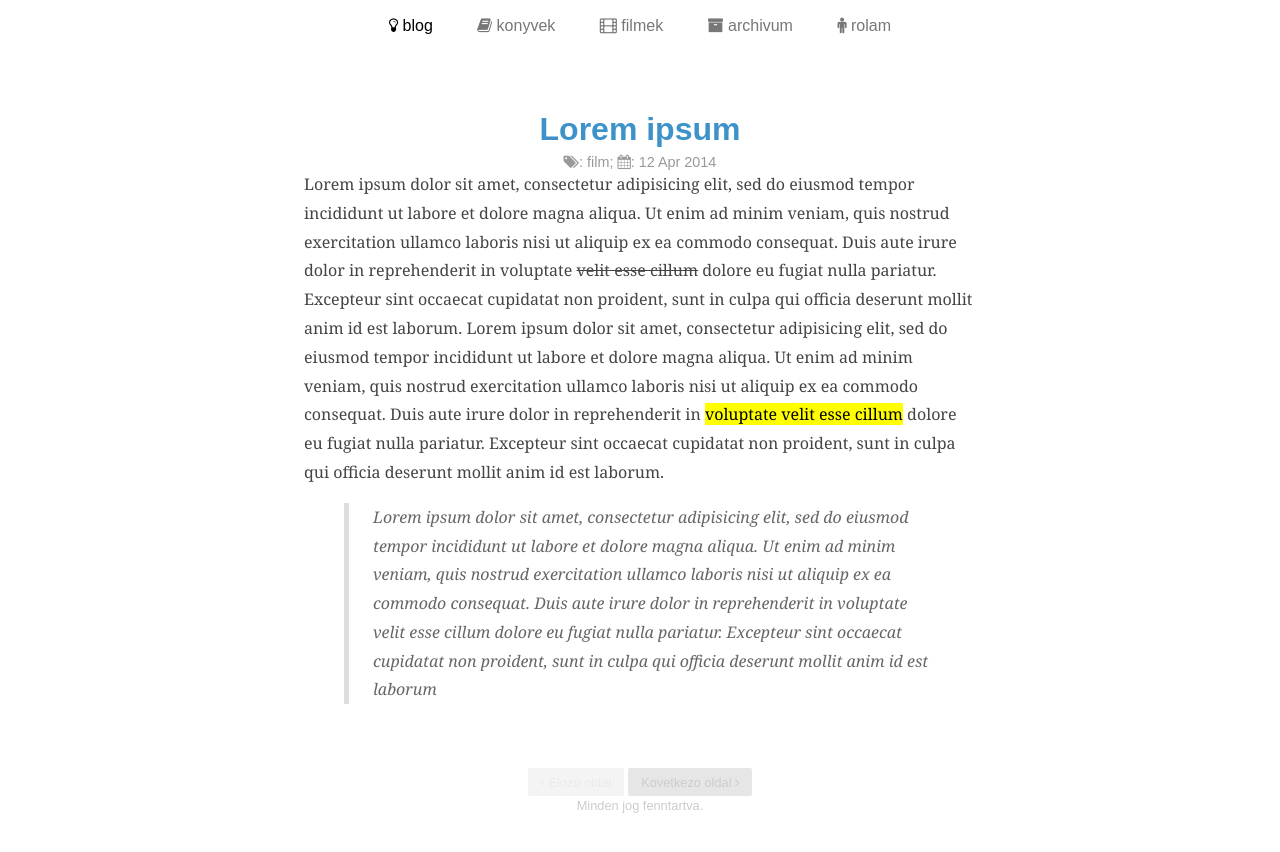
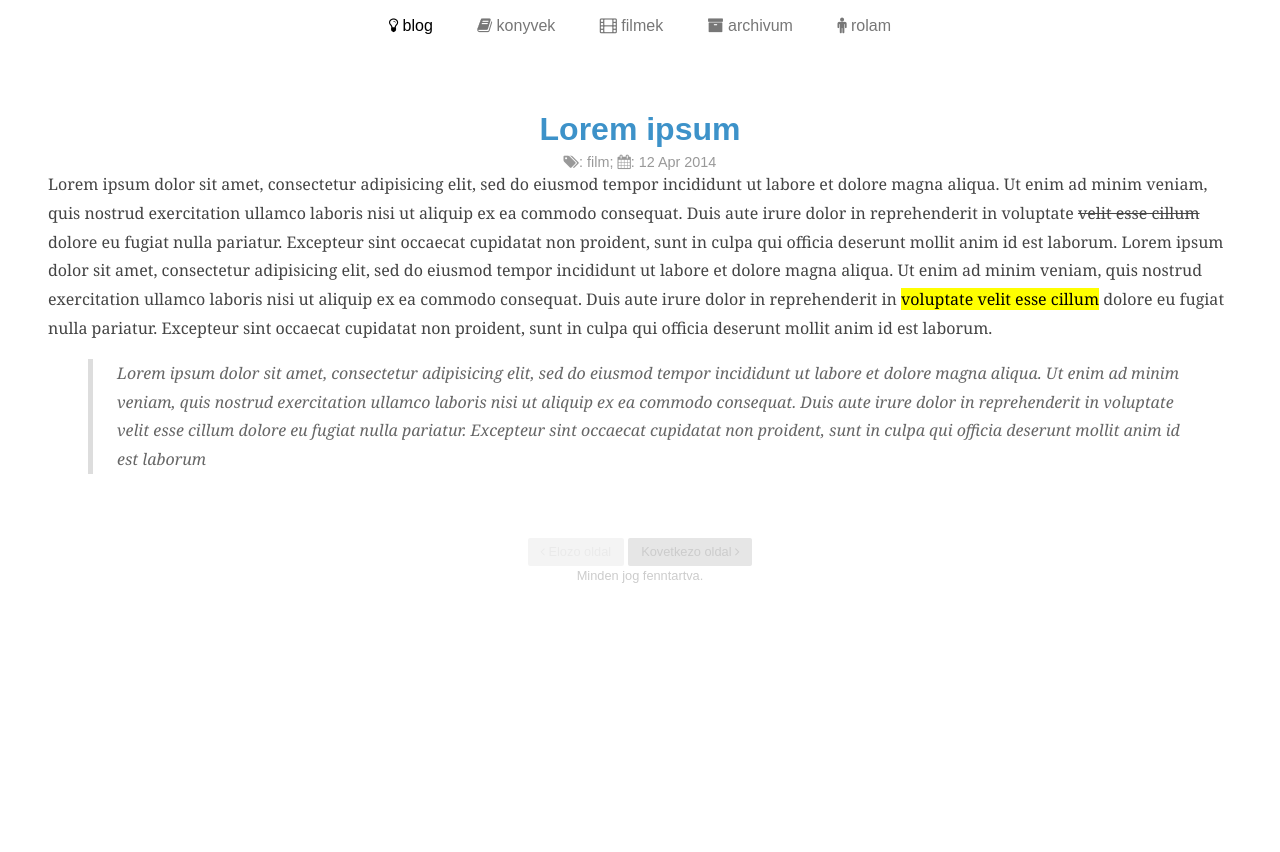
Before and after one commit to 4p3/4p3.github.io, a Jekyll site: the page core.html, which Jekyll copies as it is, in a window 1280 px wide. Shown: the top 852 px of the page. Built offline with Jekyll 4.4.1, drawn with Linux system fonts in a browser that asks for light colours; Markdown is read by kramdown in place of the engine named in the settings.

Commit message:
experimenting with grids

```diff
--- a/_layouts/default.html
+++ b/_layouts/default.html
@@ -83,7 +83,7 @@ title: majom blog
 {% endif %}
 
 <div id="layout" class="pure-g">
-    <div class="content pure-u-1">
+    <div class="content pure-u-4-5">
         <div class="posts">
 
             {{ content }}
--- a/css/blog-old-ie.css
+++ b/css/blog-old-ie.css
@@ -47,7 +47,7 @@ h3 {
 
 .content {
     padding: 2em 1em 0;
-    margin: 0 20% 0;
+/*    margin: 0 20% 0;*/
 }
 
 .post {
--- a/css/blog.css
+++ b/css/blog.css
@@ -45,7 +45,7 @@ h3 {
 
 .content {
     padding: 2em 1em 0;
-    margin: 0 20% 0;
+/*    margin: 0 20% 0;*/
 }
 
 .post {
```
